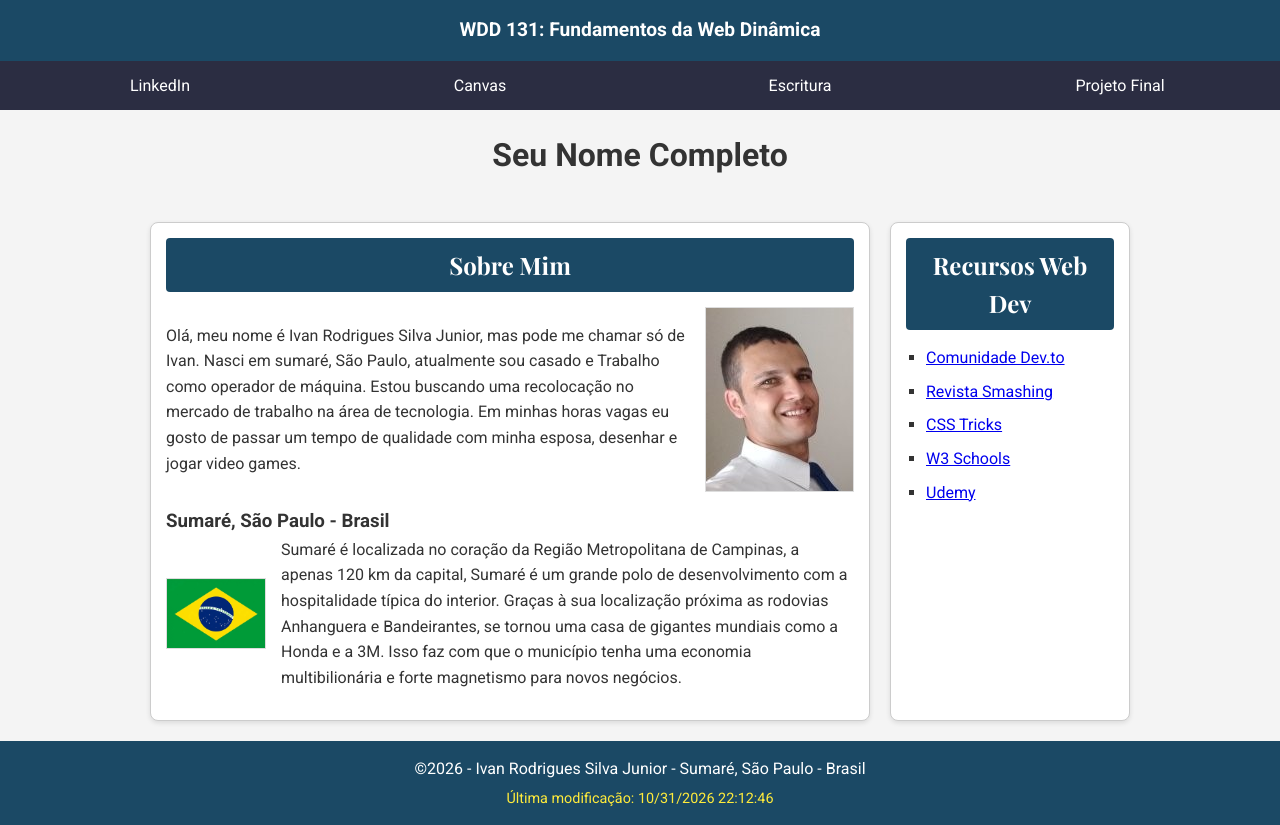
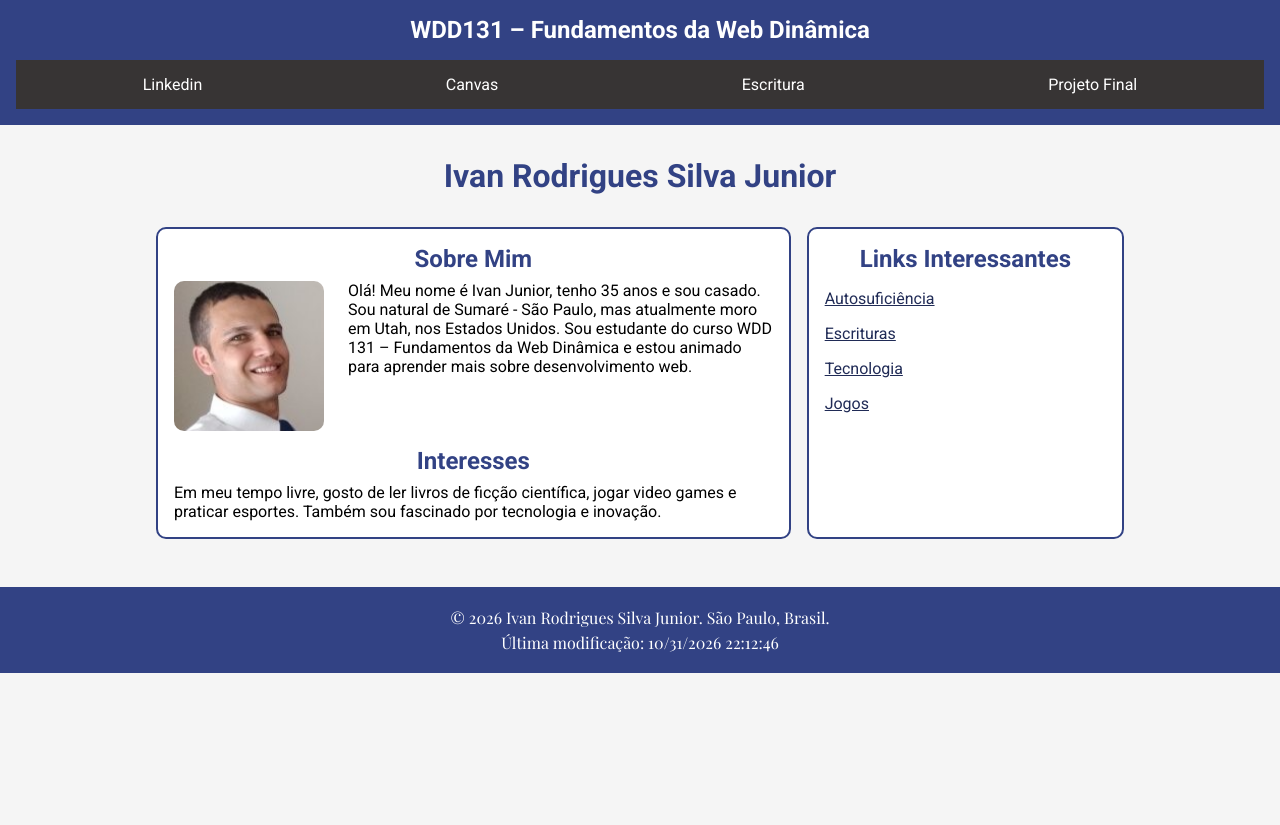
Before and after one commit to IvanJuniorbyu/wdd131, a plain HTML site: page index.html in a window 1280 px wide. After the commit the page ends 800 px from the top, so only its background shows below. Drawn offline with nearby package versions, Linux system fonts and the light colour scheme; a web font is replaced by a local one.

Commit message:
atualizado o estilo e a estrutura do layout, incluindo melhorias na navegação e na apresentação do conteúdo

```diff
--- a/estilos/base.css
+++ b/estilos/base.css
@@ -1,131 +1,124 @@
-/* Configurações Globais */
 * {
-    box-sizing: border-box;
     margin: 0;
     padding: 0;
+    box-sizing: border-box;
 }
 
 body {
-    font-family: 'Roboto', sans-serif; font-weight: 400;
-    line-height: 1.6;
-    background-color: #f4f4f4;
-    color: #333;
+    background-color: #f5f5f5;
+    font-family: 'Roboto', sans-serif;
+    font-weight: 400;
 }
 
-h2 {
-    font-family: 'Playfair Display', serif; font-weight: 700;
-    margin-bottom: 10px;
-}
-
-/* Header */
 header {
-    background-color: #1b4965;
-    color: white;
+    padding: 1rem;
+    margin-bottom: 1rem;
+    background-color: #324284;
+    color: #ffffff;
     text-align: center;
 }
 
-#titulo-curso {
+header span {
     display: block;
-    font-size: 1.2rem;
-    padding: 15px;
-    font-weight: bold;
+    font-size: 1.5rem;
+    font-weight: 700;
+    margin-bottom: 0.5rem;
 }
 
+/* Edição da barra de navegação */
 nav {
     display: flex;
+    margin-top: 1rem;
     justify-content: space-around;
-    background-color: #2b2d42;
+    padding: 5px;
+    background-color: #373434;
 }
 
 nav a {
-    color: white;
+    color: #ffffff;
+    padding: 10px 15px;
+    display: inline-block;
     text-decoration: none;
-    padding: 12px 20px;
-    display: block;
-    width: 100%;
-    text-align: center;
-    transition: background-color 0.3s;
+    border-radius: 4px;
+    transition: background-color 0.3s ease, color 0.3s ease; /* Transição suave sem causar layout shift */
 }
 
 nav a:hover {
-    background-color: #8d99ae;
-    color: #000;
+    background-color: #ffffff;
+    color: #324284;
 }
 
-/* Main e Layout Grid */
+/* Edição da tag main */
 main {
     max-width: 1000px;
-    margin: 20px auto;
-    padding: 0 10px;
+    width: 100%;
+    margin: 0 auto;
+    display: grid;
+    grid-template-columns: 2fr 1fr;
+    gap: 1rem;
+    padding: 1rem;
 }
 
 main h1 {
+    margin-bottom: 1rem;
     text-align: center;
-    margin-bottom: 20px;
+    grid-column: 1 / -1;
+    font-weight: 700;
+    font-size: 2rem;
+    color: #324284;
 }
 
-/* CSS Grid para os cartões */
-main {
-    display: grid;
-    grid-template-columns: 3fr 1fr;
-    gap: 20px;
+main a {
+    display: block;
+    padding: 8px 0;
+    text-decoration: underline;
+    color: #202b56; /* Cor ligeiramente mais escura para garantir contraste AA */
 }
 
-main h1 {
-    grid-column: 1 / -1;
+main a:hover {
+    color: #000000;
 }
 
-/* Cartões (Cards) */
 .card {
-    background-color: white;
-    border: 1px solid #ccc;
-    border-radius: 8px;
-    padding: 15px;
-    box-shadow: 0 2px 5px rgba(0,0,0,0.1);
+    padding: 1rem;
+    border-radius: 10px;
+    border: 2px solid #324284;
+    background-color: #ffffff;
 }
 
 .card h2 {
-    background-color: #1b4965;
-    color: white;
-    padding: 8px;
-    border-radius: 4px;
+    font-size: 1.5rem;
+    margin-bottom: 0.5rem;
     text-align: center;
-    margin-bottom: 15px;
+    color: #324284;
 }
 
-.bio-container, .local-container {
+.conteudo-sobre {
     display: flex;
-    gap: 15px;
-    align-items: center;
-    margin-bottom: 15px;
+    flex-direction: row;
+    align-items: flex-start;
+    gap: 1.5rem;
+    margin-bottom: 1rem;
 }
 
-.card img {
-    max-width: 100%;
-    height: auto;
-    border: 1px solid #ddd;
+.foto-perfil {
+    width: 150px;
+    height: 150px;
+    object-fit: cover;
+    border-radius: 10px;
+    flex-shrink: 0;
 }
 
-.card ul {
-    list-style-type: square;
-    padding-left: 20px;
+footer {
+    padding: 1rem;
+    margin-top: 2rem;
+    background-color: #324284;
+    color: #ffffff;
+    text-align: center;
+    font-family: 'Playfair Display', serif;
+    font-weight: 400;
 }
 
-.card ul li {
-    margin-bottom: 8px;
+footer p {
+    margin: 0.25rem 0;
 }
-
-/* Footer */
-footer {
-    background-color: #1b4965;
-    color: white;
-    text-align: center;
-    padding: 15px;
-    margin-top: 20px;
-}
-
-#ultimaModificacao {
-    color: #ffeb3b;
-    font-size: 0.9rem;
-    margin-top: 5px;
-}
--- a/index.html
+++ b/index.html
@@ -1,63 +1,60 @@
 <!DOCTYPE html>
 <html lang="pt-BR">
+
 <head>
   <meta charset="UTF-8">
   <meta name="viewport" content="width=device-width, initial-scale=1.0">
-      <!-- Font -->
+  <title>WDD 131 – Fundamentos da Web Dinâmica - Ivan Junior</title>
+  <meta name="description" content="WDD 131 – Fundamentos da Web Dinâmica. Página de perfil e projetos de Ivan Junior.">
+  <meta name="author" content="Ivan Junior">
+
+  <link rel="stylesheet" href="estilos/base.css">
+  <script src="scripts/obterdatas.js" defer></script>
+
+  <!-- Google Fonts -->
   <link rel="preconnect" href="https://fonts.googleapis.com">
   <link rel="preconnect" href="https://fonts.gstatic.com" crossorigin>
-    <link href="https://fonts.googleapis.com/css2?family=Playfair+Display:ital,wght@0,400..900;1,400..900&family=Roboto:ital,wght@0,100..900;1,100..900&display=swap" rel="stylesheet"><link rel="preconnect" href="https://fonts.googleapis.com">
-    <link rel="preconnect" href="https://fonts.gstatic.com" crossorigin>
   <link href="https://fonts.googleapis.com/css2?family=Playfair+Display:ital,wght@0,400..900;1,400..900&family=Roboto:ital,wght@0,100..900;1,100..900&display=swap" rel="stylesheet">
+</head>
 
-    <title>WDD 131 – Fundamentos da Web Dinâmica - Seu Nome Completo</title>
-    <meta name="description" content="WDD 131 – Fundamentos da Web Dinâmica - Seu Nome Completo - Página inicial do curso contendo biografia, recursos de desenvolvimento web e dados dinâmicos.">
-    <meta name="author" content="Seu Nome Completo">
-    <link rel="stylesheet" href="estilos/base.css">
-    <script src="scripts/obterdatas.js" defer></script>
-</head>
 <body>
+
   <header>
-        <span id="titulo-curso">WDD 131: Fundamentos da Web Dinâmica</span>
+    <span id="titulo-curso">WDD131 – Fundamentos da Web Dinâmica</span>
     <nav>
-            <a href="https://www.linkedin.com" target="_blank">LinkedIn</a>
-            <a href="https://byupw.instructure.com/" target="_blank">Canvas</a>
-            <a href="https://www.churchofjesuschrist.org/study/scriptures?lang=por" target="_blank">Escritura</a>
+        <a href="https://www.linkedin.com" target="_blank" rel="noopener">Linkedin</a>
+        <a href="https://byupw.instructure.com/" target="_blank" rel="noopener">Canvas</a>
+        <a href="https://www.churchofjesuschrist.org/study/scriptures/bofm/1-ne/3?lang=por&id=p7#p7" target="_blank" rel="noopener">Escritura</a>
         <a href="#">Projeto Final</a>
     </nav>
   </header>
 
   <main>
-        <h1>Seu Nome Completo</h1>
-
+    <h1>Ivan Rodrigues Silva Junior</h1>
     <section class="card">
         <h2>Sobre Mim</h2>
-            <div class="bio-container">
-                <p>Olá, meu nome é Ivan Rodrigues Silva Junior, mas pode me chamar só de Ivan. Nasci em sumaré, São Paulo, atualmente sou casado e Trabalho como operador de máquina. Estou buscando uma recolocação no mercado de trabalho na área de tecnologia. Em minhas horas vagas eu gosto de passar um tempo de qualidade com minha esposa, desenhar e jogar video games.</p>
-                <img src="imagens/foto-de-perfil-2.jpg" alt="Foto de Seu Nome" width="150">
+        <div class="conteudo-sobre">
+          <img src="imagens/foto-de-perfil-2.jpg" alt="Foto de Ivan Junior" class="foto-perfil" width="150" height="150">
+          <p>Olá! Meu nome é Ivan Junior, tenho 35 anos e sou casado. Sou natural de Sumaré - São Paulo, mas atualmente moro em Utah, nos Estados Unidos. Sou estudante do curso WDD 131 – Fundamentos da Web Dinâmica e estou animado para aprender mais sobre desenvolvimento web.</p>
         </div>
-            <h3>Sumaré, São Paulo - Brasil</h3>
-            <div class="local-container">
-                <img src="imagens/bandeira-do-brasil.jpg" alt="Bandeira do Estado ou País" width="100">
-                <p>Sumaré é localizada no coração da Região Metropolitana de Campinas, a apenas 120 km da capital, Sumaré é um grande polo de desenvolvimento com a hospitalidade típica do interior. Graças à sua localização próxima as rodovias Anhanguera e Bandeirantes, se tornou uma casa de gigantes mundiais como a Honda e a 3M. Isso faz com que o município tenha uma economia multibilionária e forte magnetismo para novos negócios.</p>
-            </div>
+
+        <h2>Interesses</h2>
+        <p>Em meu tempo livre, gosto de ler livros de ficção científica, jogar video games e praticar esportes. Também sou fascinado por tecnologia e inovação.</p>
     </section>
 
     <section class="card">
-            <h2>Recursos Web Dev</h2>
-            <ul>
-                <li><a href="https://dev.to" target="_blank">Comunidade Dev.to</a></li>
-                <li><a href="https://www.smashingmagazine.com" target="_blank">Revista Smashing</a></li>
-                <li><a href="https://css-tricks.com" target="_blank">CSS Tricks</a></li>
-                <li><a href="https://www.w3schools.com" target="_blank">W3 Schools</a></li>
-                <li><a href="https://www.udemy.com" target="_blank">Udemy</a></li>
-            </ul>
+        <h2>Links Interessantes</h2>
+        <a href="#">Autosuficiência</a>
+        <a href="#">Escrituras</a>
+        <a href="#">Tecnologia</a>
+        <a href="#">Jogos</a>
     </section>
   </main>
 
   <footer>
-        <p>&copy;<span id="anoatual"></span> - Ivan Rodrigues Silva Junior - Sumaré, São Paulo - Brasil</p>
+    <p>&copy; <span id="anoatual"></span> Ivan Rodrigues Silva Junior. São Paulo, Brasil.</p>
     <p id="ultimaModificacao"></p>
   </footer>
+
 </body>
 </html>
```
Lines whose indentation alone changed are shown as unchanged.
